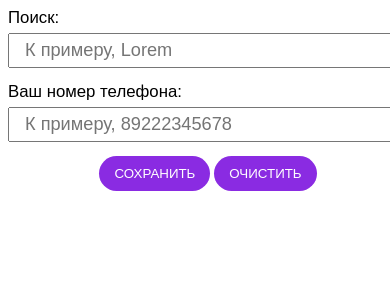
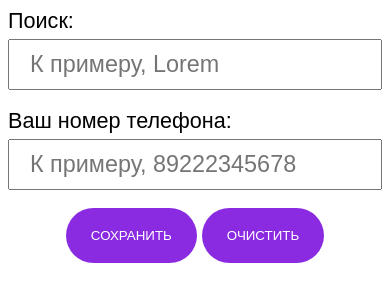
Before and after one commit to lyohaplotinka/test-task-1, a website built with webpack: page src/index.html in a window 390 px wide. Built offline with nearby package versions, Linux system fonts and the light colour scheme.

Commit message:
Правила для мобильных телефонов

```diff
--- a/src/scss/_autocomplete-block.scss
+++ b/src/scss/_autocomplete-block.scss
@@ -7,6 +7,8 @@
   border: solid 1px gray;
   border-top: none;
   z-index: 2;
+  max-height: 300px;
+  overflow-y: auto;
 }
 
 .search-result {
@@ -16,3 +18,9 @@
     cursor: pointer;
   }
 }
+
+@media screen and (max-width: 740px) and (orientation: portrait) {
+  .search-result {
+    padding: 15px 10px;
+  }
+}
--- a/src/scss/_buttons.scss
+++ b/src/scss/_buttons.scss
@@ -11,3 +11,9 @@ button {
     background-color: #a366e0;
   }
 }
+
+@media screen and (max-width: 740px) and (orientation: portrait) {
+  button {
+    padding: 20px 25px;
+  }
+}
--- a/src/scss/_input.scss
+++ b/src/scss/_input.scss
@@ -10,3 +10,11 @@ input {
 label {
   font-size: 1.2rem;
 }
+
+@media screen and (max-width: 740px) and (orientation: portrait) {
+  input {
+    &[type="text"], &[type="tel"] {
+      padding: 10px 20px;
+    }
+  }
+}
--- /dev/null
+++ b/src/scss/_mobile.scss
@@ -0,0 +1,9 @@
+@media screen and (max-width: 740px) and (orientation: portrait) {
+  html {
+    font-size: 18px;
+  }
+
+  .input-wrapper, .masked-wrapper, .buttons-wrapper {
+    width: 100%;
+  }
+}
--- a/src/scss/index.scss
+++ b/src/scss/index.scss
@@ -22,3 +22,4 @@ html {
 @import "input";
 @import "masked-input";
 @import "buttons";
+@import "mobile";
```
